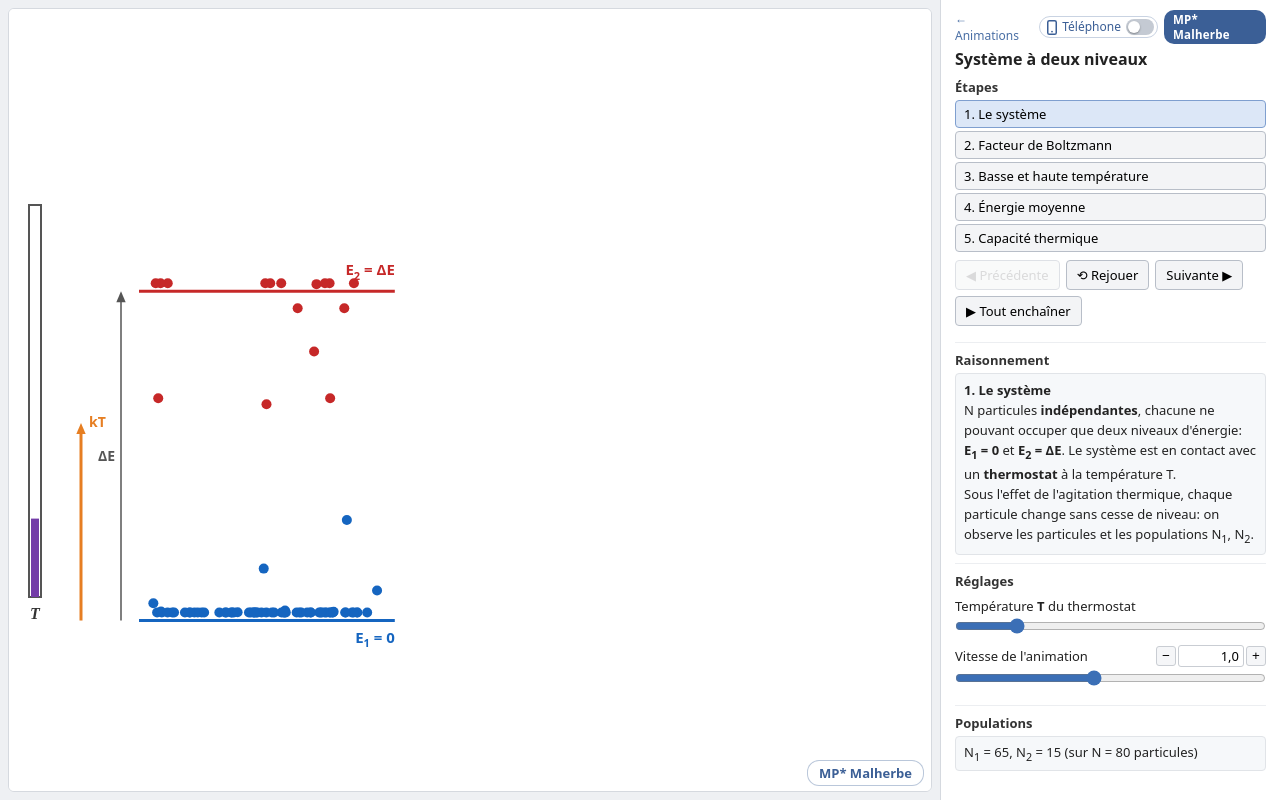
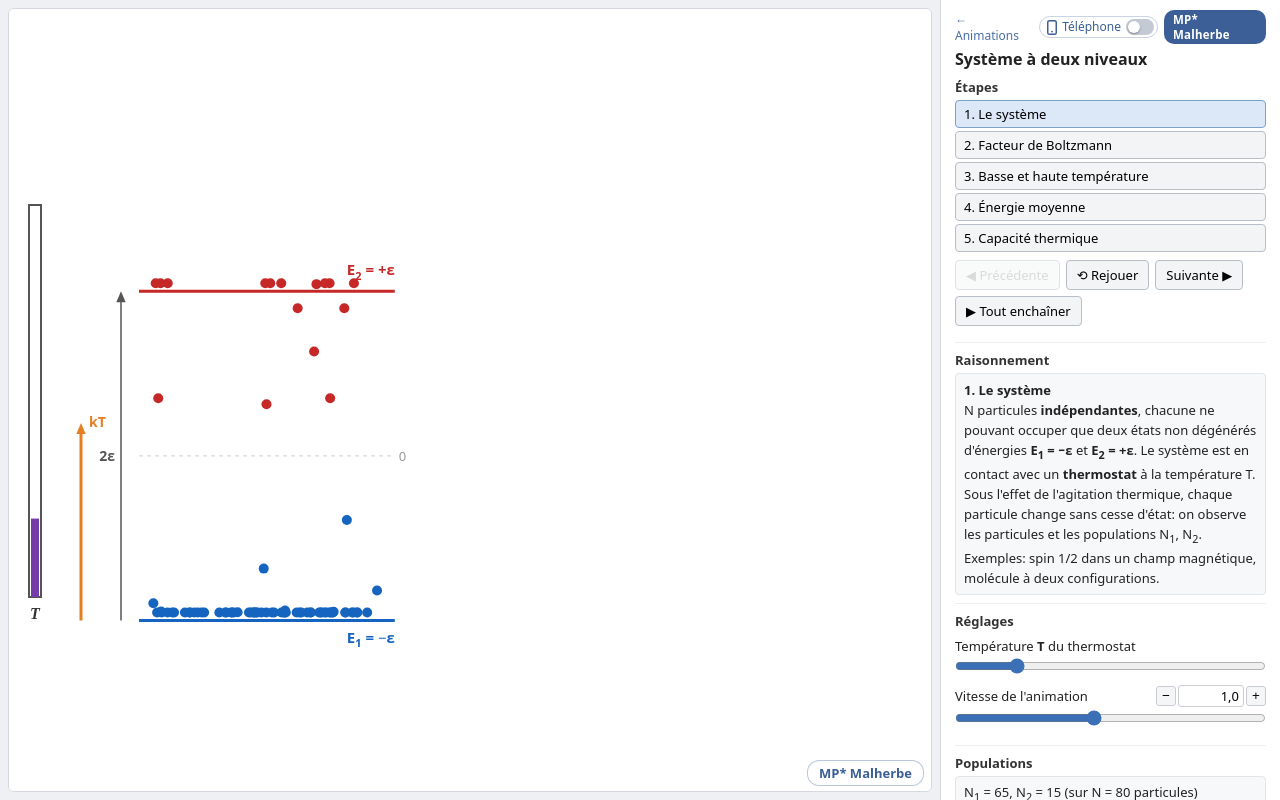
Before and after one commit to Caldara-G/applets-physique, a plain HTML site: page systeme_deux_niveaux.html in a window 1280 px wide. Drawn offline with Linux system fonts and the light colour scheme.

Commit message:
Animations: surpotentiel et niveaux ±ε (vocabulaire du programme)
Co-Authored-By: Claude Opus 5.5 <noreply@anthropic.com>
Claude-Session: https://claude.ai/code/session_011DXT3Fxme6v3G63ax1fhFz

```diff
--- a/systeme_deux_niveaux.html
+++ b/systeme_deux_niveaux.html
@@ -345,40 +345,40 @@ function interfaceEtapes(titre) {
    énergie moyenne, capacité thermique (anomalie de Schottky). Particules tirées au hasard (Monte-Carlo). */
 
 const COUL = { n1: "#1565c0", n2: "#c62828", E: "#7b2d8e", C: "#2e7d32" };
-const p = { etape: 0, tau: 0, t: 0, vitesse: 1, x: 0.6, auto: false };      // x = kT/ΔE
+const p = { etape: 0, tau: 0, t: 0, vitesse: 1, x: 1.2, auto: false };      // x = kT/ε
 
 const ETAPES = [
   { titre: "Le système", texte:
-    "N particules <b>indépendantes</b>, chacune ne pouvant occuper que deux niveaux d'énergie: <b>E<sub>1</sub> = 0</b> et <b>E<sub>2</sub> = ΔE</b>. " +
-    "Le système est en contact avec un <b>thermostat</b> à la température T.<br>Sous l'effet de l'agitation thermique, chaque particule change sans cesse de niveau: " +
-    "on observe les particules et les populations N<sub>1</sub>, N<sub>2</sub>." },
+    "N particules <b>indépendantes</b>, chacune ne pouvant occuper que deux états non dégénérés d'énergies <b>E<sub>1</sub> = −ε</b> et <b>E<sub>2</sub> = +ε</b>. " +
+    "Le système est en contact avec un <b>thermostat</b> à la température T.<br>Sous l'effet de l'agitation thermique, chaque particule change sans cesse d'état: " +
+    "on observe les particules et les populations N<sub>1</sub>, N<sub>2</sub>. Exemples: spin 1/2 dans un champ magnétique, molécule à deux configurations." },
   { titre: "Facteur de Boltzmann", texte:
-    "À l'équilibre, la probabilité d'occuper un niveau d'énergie E<sub>i</sub> est proportionnelle au <b>facteur de Boltzmann exp(−E<sub>i</sub>/kT)</b>.<br>" +
-    "D'où <b>N<sub>2</sub>/N<sub>1</sub> = exp(−ΔE/kT)</b> et <b>p<sub>2</sub> = 1 / (1 + exp(ΔE/kT))</b>.<br>" +
-    "Les populations fluctuent autour de leurs valeurs moyennes (fluctuations relatives en 1/√N)." },
+    "À l'équilibre, la probabilité d'occuper un état d'énergie E<sub>i</sub> est proportionnelle au <b>facteur de Boltzmann exp(−E<sub>i</sub>/kT)</b>; " +
+    "la condition de normalisation donne <b>p<sub>1</sub> = exp(ε/kT) / (2 ch(ε/kT))</b> et <b>p<sub>2</sub> = exp(−ε/kT) / (2 ch(ε/kT))</b>.<br>" +
+    "Rapport des probabilités: <b>p<sub>2</sub>/p<sub>1</sub> = exp(−2ε/kT)</b>. Les populations fluctuent autour de leurs valeurs moyennes (fluctuations relatives en 1/√N)." },
   { titre: "Basse et haute température", texte:
-    "Tout se joue sur la comparaison de <b>kT</b> et de <b>ΔE</b>:<br>• <b>kT ≪ ΔE</b>: presque toutes les particules sont dans le niveau fondamental;<br>" +
-    "• <b>kT ≫ ΔE</b>: les deux niveaux tendent à être <b>également peuplés</b>, sans jamais d'inversion de population (N<sub>2</sub> &lt; N<sub>1</sub> toujours).<br>" +
+    "Tout se joue sur la comparaison de <b>kT</b> et de <b>ε</b>:<br>• <b>kT ≪ ε</b>: presque toutes les particules sont dans l'état fondamental;<br>" +
+    "• <b>kT ≫ ε</b>: les deux états tendent à être <b>également peuplés</b>, sans jamais d'inversion de population (N<sub>2</sub> &lt; N<sub>1</sub> toujours).<br>" +
     "La température varie automatiquement (ou au curseur)." },
   { titre: "Énergie moyenne", texte:
-    "<b>⟨E⟩ = ΔE p<sub>2</sub> = ΔE / (1 + exp(ΔE/kT))</b> par particule.<br>" +
-    "Nulle à basse température, elle tend vers <b>ΔE/2</b> à haute température: le système « sature ». " +
-    "La variation se fait essentiellement autour de <b>kT ≈ ΔE</b>." },
+    "<b>⟨E⟩ = −ε p<sub>1</sub> + ε p<sub>2</sub> = −ε th(ε/kT)</b> par particule (−N ε th(ε/kT) pour le système).<br>" +
+    "Elle vaut <b>−ε</b> à basse température (état fondamental) et tend vers <b>0</b> à haute température (états équiprobables). " +
+    "La variation se fait essentiellement autour de <b>kT ≈ ε</b>." },
   { titre: "Capacité thermique", texte:
-    "<b>C = N d⟨E⟩/dT = N k (ΔE/kT)² exp(ΔE/kT) / (1 + exp(ΔE/kT))²</b>.<br>" +
-    "Elle est nulle à basse température (le degré de liberté est <b>gelé</b>: kT ne suffit pas à exciter les particules), passe par un <b>maximum pour kT de l'ordre de ΔE</b> " +
-    "(anomalie de Schottky), puis retend vers 0 à haute température." },
+    "<b>C = d⟨E<sub>tot</sub>⟩/dT = N k (ε/kT)² / ch²(ε/kT)</b>.<br>" +
+    "Elle est nulle à basse température (le degré de liberté est <b>gelé</b>: kT ne suffit pas à exciter les particules), passe par un <b>maximum pour kT de l'ordre de ε</b>, " +
+    "puis retend vers 0 à haute température.<br>Elle est reliée aux fluctuations d'énergie: <b>ΔE² = k T² C</b>." },
 ];
 
 // ---------------------------------------------------------------- interface
 const { panneau, sEt, bt, explication, maj } = interfaceEtapes("Système à deux niveaux");
 const sReg = section(panneau, "Réglages");
-const gX = glissiere(sReg, "Température <b>T</b> du thermostat", 0.06, 3, p.x, (v) => { p.x = v; p.auto = false; });
+const gX = glissiere(sReg, "Température <b>T</b> du thermostat", 0.12, 6, p.x, (v) => { p.x = v; p.auto = false; });
 curseur(sReg, { label: "Vitesse de l'animation", min: 0.2, max: 2, val: 1, pas: 0.1, onchange: (v) => { p.vitesse = v; } });
 const etat = el("div", { class: "info" }, section(panneau, "Populations"));
 function aller(k) {
   if (k < 0 || k >= ETAPES.length) return;
-  p.etape = k; p.tau = 0; p.auto = k >= 2; if (k < 2) { p.x = 0.6; gX.r.value = p.x; } maj();
+  p.etape = k; p.tau = 0; p.auto = k >= 2; if (k < 2) { p.x = 1.2; gX.r.value = p.x; } maj();
 }
 
 // ---------------------------------------------------------------- particules
@@ -386,9 +386,9 @@ const N = 80;
 const parts = [];
 for (let i = 0; i < N; i++) parts.push({ s: Math.random() < 0.15 ? 1 : 0, y: 0, x: Math.random() });
 parts.forEach((q) => { q.y = q.s; });
-const p2 = (x) => 1 / (1 + Math.exp(1 / x));
-const Emoy = (x) => p2(x);                               // en unités de ΔE
-const Cap = (x) => { const u = 1 / x, e = Math.exp(Math.min(u, 600)); return u * u * e / ((1 + e) * (1 + e)); };
+const p2 = (x) => 1 / (1 + Math.exp(2 / x));
+const Emoy = (x) => -Math.tanh(1 / x);                   // en unités de ε
+const Cap = (x) => { const u = 1 / x, c = Math.cosh(Math.min(u, 300)); return u * u / (c * c); };
 function evoluer(dt) {
   const q2 = p2(p.x);
   for (const q of parts) {
@@ -402,43 +402,45 @@ const cv = canevas(document.getElementById("z_vue"), () => {});
 function niveaux(ctx, Z) {
   const x0 = Z.x + 130, x1 = Z.x + Z.w - 30, y1 = Z.y + Z.h * 0.78, y2 = Z.y + Z.h * 0.36;
   // thermostat
-  const tx = Z.x + 26, th = Z.h * 0.5, ty = Z.y + Z.h * 0.25, f = Math.min(1, p.x / 3);
+  const tx = Z.x + 26, th = Z.h * 0.5, ty = Z.y + Z.h * 0.25, f = Math.min(1, p.x / 6);
   ctx.save(); ctx.strokeStyle = "#555"; ctx.lineWidth = 2; ctx.strokeRect(tx - 6, ty, 12, th);
   ctx.fillStyle = "rgb(" + Math.round(80 + 175 * f) + ",60," + Math.round(200 - 160 * f) + ")"; ctx.fillRect(tx - 4, ty + th * (1 - f), 8, th * f); ctx.restore();
   txt(ctx, tx, ty + th + 22, "T", "#333", "italic bold 16px 'Times New Roman', serif");
   // niveaux
   seg(ctx, [x0, y1], [x1, y1], COUL.n1, 3); seg(ctx, [x0, y2], [x1, y2], COUL.n2, 3);
-  txt(ctx, x1, y1 + 22, "E_1 = 0", COUL.n1, "bold 15px system-ui", "d"); txt(ctx, x1, y2 - 16, "E_2 = ΔE", COUL.n2, "bold 15px system-ui", "d");
-  fleche(ctx, x0 - 18, y1, x0 - 18, y2, "#555", 1.5); txt(ctx, x0 - 24, (y1 + y2) / 2 + 5, "ΔE", "#555", "bold 14px system-ui", "d");
+  txt(ctx, x1, y1 + 22, "E_1 = −ε", COUL.n1, "bold 15px system-ui", "d"); txt(ctx, x1, y2 - 16, "E_2 = +ε", COUL.n2, "bold 15px system-ui", "d");
+  seg(ctx, [x0, (y1 + y2) / 2], [x1, (y1 + y2) / 2], "#ccc", 1, [4, 4]); txt(ctx, x1 + 4, (y1 + y2) / 2 + 5, "0", "#999", "13px system-ui", "g");
+  fleche(ctx, x0 - 18, y1, x0 - 18, y2, "#555", 1.5); txt(ctx, x0 - 24, (y1 + y2) / 2 + 5, "2ε", "#555", "bold 14px system-ui", "d");
   for (const q of parts) {
     const X = x0 + 14 + (x1 - x0 - 28) * q.x, Y = y1 + (y2 - y1) * q.y - 8;
     ctx.fillStyle = q.y > 0.5 ? COUL.n2 : COUL.n1; ctx.beginPath(); ctx.arc(X, Y, 5, 0, 2 * Math.PI); ctx.fill();
   }
   // échelle kT
-  fleche(ctx, Z.x + 72, y1, Z.x + 72, y1 - Math.min(p.x, 1.6) * (y1 - y2), "#e67e22", 3);
-  txt(ctx, Z.x + 80, y1 - Math.min(p.x, 1.6) * (y1 - y2) + 4, "kT", "#e67e22", "bold 14px system-ui", "g");
+  fleche(ctx, Z.x + 72, y1, Z.x + 72, y1 - Math.min(p.x / 2, 1.6) * (y1 - y2), "#e67e22", 3);
+  txt(ctx, Z.x + 80, y1 - Math.min(p.x / 2, 1.6) * (y1 - y2) + 4, "kT", "#e67e22", "bold 14px system-ui", "g");
 }
 function graphe(ctx, Z) {
-  const e = p.etape, x0 = Z.x + 60, x1 = Z.x + Z.w - 30, y1 = Z.y + Z.h - 60, y0 = Z.y + 40, XM = 3;
+  const e = p.etape, x0 = Z.x + 60, x1 = Z.x + Z.w - 30, y1 = Z.y + Z.h - 60, y0 = Z.y + 40, XM = 6;
   const X = (x) => x0 + (x1 - x0) * x / XM, Y = (v) => y1 - (y1 - y0) * v;
   fleche(ctx, x0, y1, x1 + 8, y1, "#333", 1.3); fleche(ctx, x0, y1, x0, y0 - 14, "#333", 1.3);
-  txt(ctx, x1 + 4, y1 + 22, "kT / ΔE", "#333", "italic 15px 'Times New Roman', serif", "d");
+  txt(ctx, x1 + 4, y1 + 22, "kT / ε", "#333", "italic 15px 'Times New Roman', serif", "d");
   seg(ctx, [X(1), y1 - 4], [X(1), y1 + 4], "#333", 1.5); txt(ctx, X(1), y1 + 20, "1", "#333", "13px system-ui");
   const courbe = (f, coul, larg, tir) => { const pts = []; for (let i = 1; i <= 300; i++) { const x = XM * i / 300; pts.push([X(x), Y(f(x))]); } trace(ctx, pts, coul, larg, tir); };
   const pt = (f, coul) => point(ctx, [X(p.x), Y(f(p.x))], "", coul, 0, 0, 6);
   if (e <= 2) {
     courbe((x) => 1 - p2(x), COUL.n1, 3); courbe(p2, COUL.n2, 3); seg(ctx, [x0, Y(0.5)], [x1, Y(0.5)], "#bbb", 1, [4, 4]);
     txt(ctx, x0 - 6, Y(0.5) + 5, "1/2", "#555", "13px system-ui", "d"); txt(ctx, x0 - 6, Y(1) + 5, "1", "#555", "13px system-ui", "d");
-    txt(ctx, X(2.5), Y(1 - p2(2.5)) - 10, "p_1 = N_1/N", COUL.n1, "bold 14px system-ui"); txt(ctx, X(2.5), Y(p2(2.5)) + 22, "p_2 = N_2/N", COUL.n2, "bold 14px system-ui");
+    txt(ctx, X(5), Y(1 - p2(5)) - 10, "p_1 = N_1/N", COUL.n1, "bold 14px system-ui"); txt(ctx, X(5), Y(p2(5)) + 22, "p_2 = N_2/N", COUL.n2, "bold 14px system-ui");
     pt((x) => 1 - p2(x), COUL.n1); pt(p2, COUL.n2);
     // populations mesurées
     const n2 = parts.filter((q) => q.s).length / N;
     point(ctx, [X(p.x), Y(n2)], "", "rgba(198,40,40,0.4)", 0, 0, 9);
   }
   if (e === 3) {
-    courbe(Emoy, COUL.E, 3); seg(ctx, [x0, Y(0.5)], [x1, Y(0.5)], "#bbb", 1, [4, 4]);
-    txt(ctx, x0 - 6, Y(0.5) + 5, "ΔE/2", "#555", "13px system-ui", "d");
-    txt(ctx, x0 + 8, y0 - 6, "⟨E⟩", COUL.E, "bold 15px system-ui", "g"); pt(Emoy, COUL.E);
+    const Eb = (x) => 1 + Emoy(x);                          // ⟨E⟩ de −ε (bas) à 0 (haut)
+    courbe(Eb, COUL.E, 3); seg(ctx, [x0, Y(1)], [x1, Y(1)], "#bbb", 1, [4, 4]);
+    txt(ctx, x0 - 6, Y(1) + 5, "0", "#555", "13px system-ui", "d"); txt(ctx, x0 - 6, Y(0) + 5, "−ε", "#555", "13px system-ui", "d");
+    txt(ctx, x0 + 8, y0 - 6, "⟨E⟩ par particule", COUL.E, "bold 15px system-ui", "g"); pt(Eb, COUL.E);
   }
   if (e === 4) {
     const cm = 0.44;
@@ -446,7 +448,7 @@ function graphe(ctx, Z) {
     txt(ctx, x0 + 8, y0 - 6, "C / (N k)", COUL.C, "bold 15px system-ui", "g");
     pt((x) => Cap(x) / cm * 0.85, COUL.C);
     txt(ctx, X(0.2), Y(0.12), "degré de liberté gelé", "#555", "12px system-ui", "g");
-    txt(ctx, X(0.55), Y(0.92), "maximum: kT de l'ordre de ΔE", COUL.C, "bold 13px system-ui", "g");
+    txt(ctx, X(1.1), Y(0.92), "maximum: kT de l'ordre de ε", COUL.C, "bold 13px system-ui", "g");
   }
 }
 function dessiner() {
@@ -485,7 +487,7 @@ requestAnimationFrame(tickEnch);
 
 boucle((dt) => {
   p.t += dt * p.vitesse; p.tau += dt * 0.3 * p.vitesse;
-  if (p.auto) { p.x = 0.06 + 2.9 * (0.5 - 0.5 * Math.cos(2 * Math.PI * p.tau / 3)); gX.r.value = p.x; }
+  if (p.auto) { p.x = 0.12 + 5.8 * (0.5 - 0.5 * Math.cos(2 * Math.PI * p.tau / 3)); gX.r.value = p.x; }
   evoluer(Math.min(0.1, dt) * p.vitesse);
   dessiner();
 });
```
Also changed, not shown: animations.html (+1 -1 lines), courbes_intensite_potentiel.html (+6 -6 lines).
